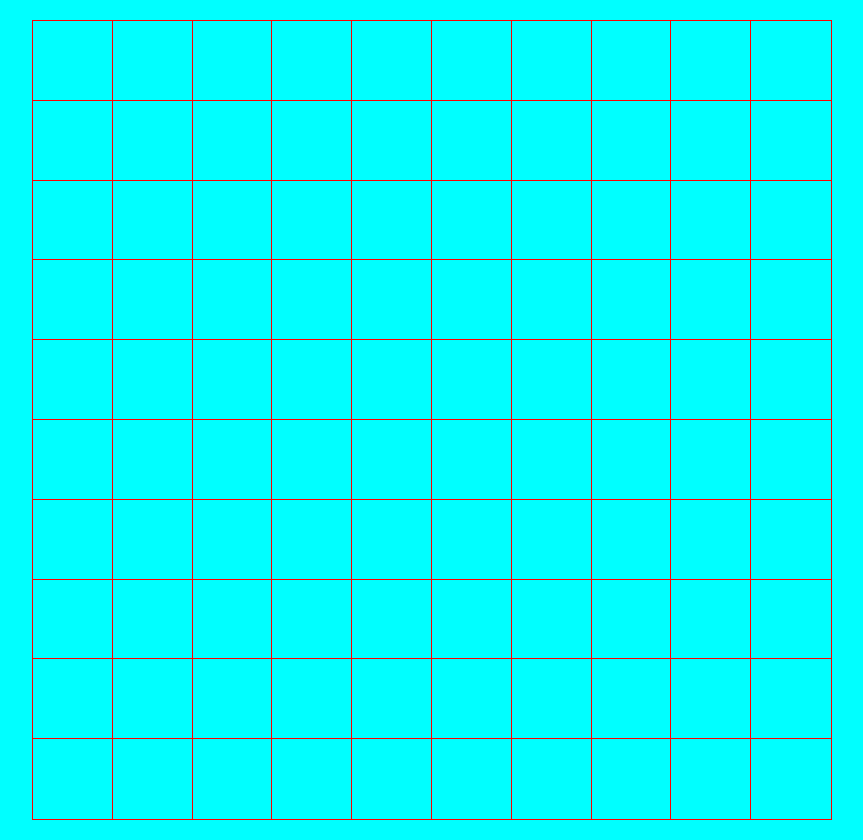
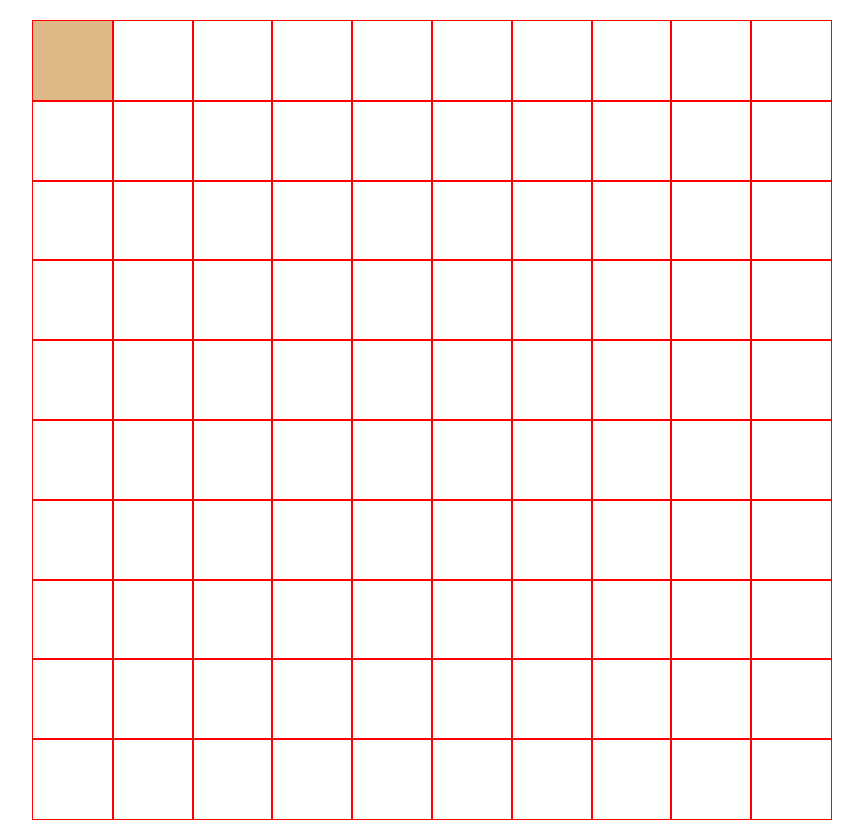
Before and after one commit to mattiabenelli/js-campominato-grid, a plain HTML site: page index.html in a window 1280 px wide. Both pictures are taken after a click on the element 280 px from the left and 60 px from the top of the page. Shown: the whole page, without its empty margins (208-1071 px from the left). Drawn offline with Linux system fonts and the light colour scheme.

Commit message:
elementi griglia che cambiano colore al click

```diff
--- a/css/style.css
+++ b/css/style.css
@@ -2,7 +2,6 @@
     padding: 0;
     margin: 0;
     box-sizing: border-box;
-    background-color: aqua;
 }
 .container{
     width: 800px;
@@ -22,4 +21,10 @@
     width: calc(100% / 10);
     outline: 1px solid red;
     cursor: pointer;
+    display: flex;
+    justify-content: center;
+    align-items: center;
 }
+.clicked{
+    background-color: burlywood;
+}
--- a/js/script.js
+++ b/js/script.js
@@ -3,6 +3,9 @@ function createGridSquare(){
     const elemento = document.createElement('div');
     elemento.classList.add('square')
     return elemento;
+}
+function randomNumbers(min, max){
+    return Math.floor(Math.random() * (max - min + 1) ) + min;
 }
 
 let grid = document.getElementById('grid')
@@ -10,4 +13,8 @@ let grid = document.getElementById('grid')
 for( i=0; i<100; i++){
     const currentSquare = createGridSquare();
     grid.appendChild(currentSquare);
+
+    currentSquare.addEventListener('click',function(){
+        this.classList.add('clicked');
+    })
 }
```
